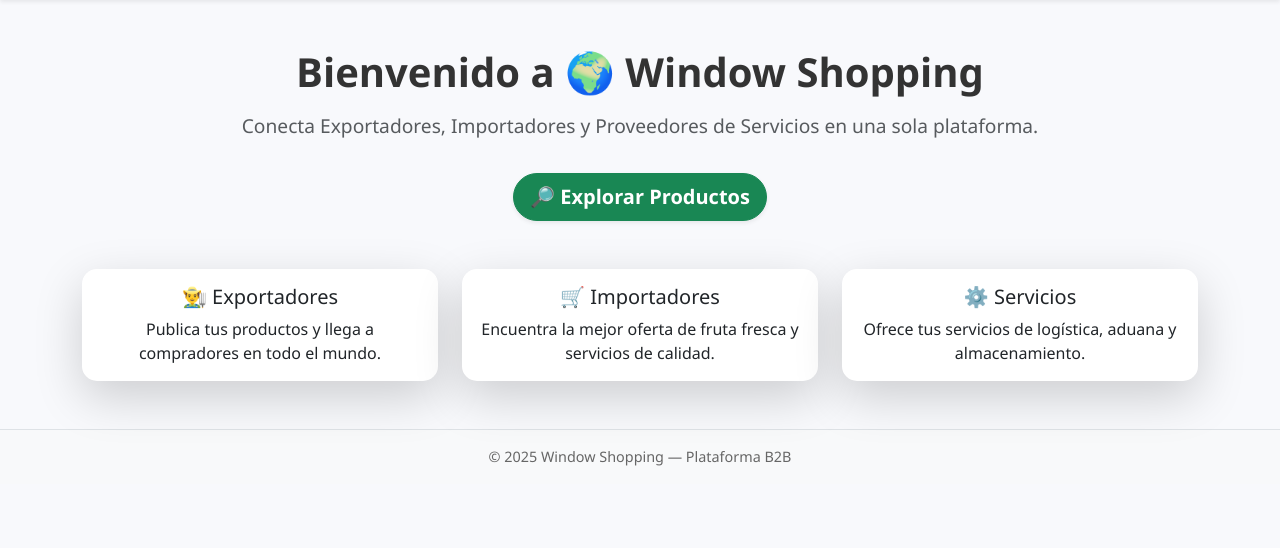
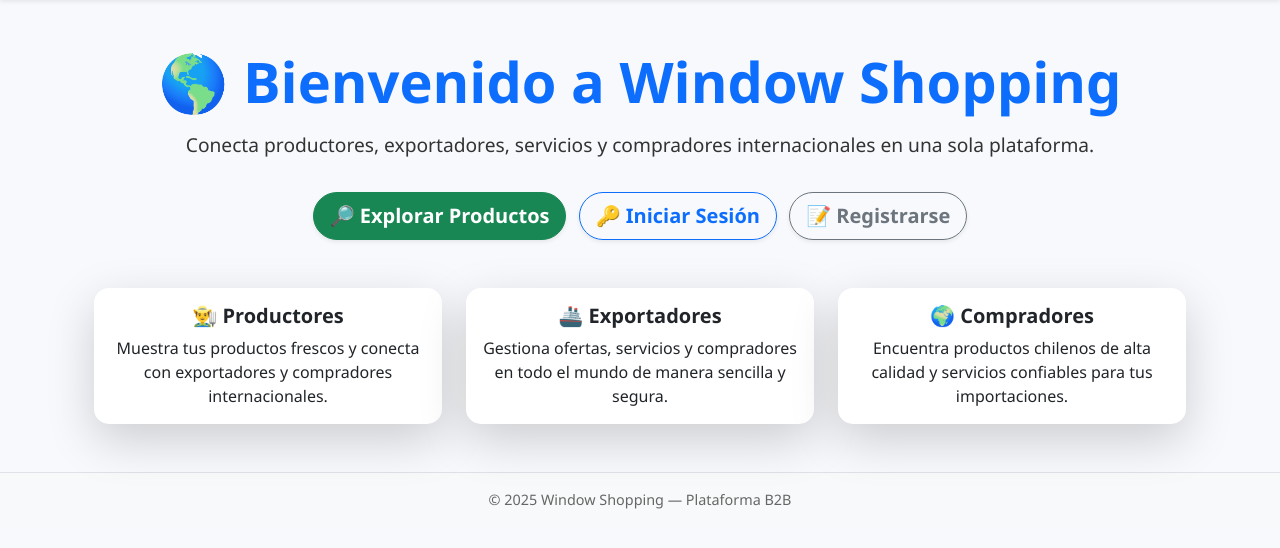
Before and after one commit to crhistopher09ponce04-art/Window-Shopping, a Flask app: page / in a window 1280 px wide. Shown: the part 57-605 px from the top of the page. Run offline with Flask 3, Linux system fonts and the light colour scheme.

Commit message:
Update landing.html

```diff
--- a/templates/landing.html
+++ b/templates/landing.html
@@ -1,33 +1,57 @@
 {% extends "base.html" %}
+
 {% block content %}
-<div class="text-center">
-    <h1 class="fw-bold mb-3">Bienvenido a 🌍 Window Shopping</h1>
-    <p class="lead text-muted">Conecta Exportadores, Importadores y Proveedores de Servicios en una sola plataforma.</p>
-    <a href="{{ url_for('explorar') }}" class="btn btn-lg btn-success shadow-sm mt-3">🔎 Explorar Productos</a>
+<div class="container text-center mt-5">
+    <h1 class="display-4 fw-bold text-primary">🌎 Bienvenido a Window Shopping</h1>
+    <p class="lead mt-3">
+        Conecta productores, exportadores, servicios y compradores internacionales en una sola plataforma.
+    </p>
+
+    <!-- Botón corregido -->
+    <a href="{{ url_for('dashboard') }}" class="btn btn-lg btn-success shadow-sm mt-3">
+        🔎 Explorar Productos
+    </a>
+
+    <a href="{{ url_for('login') }}" class="btn btn-lg btn-outline-primary shadow-sm mt-3 ms-2">
+        🔑 Iniciar Sesión
+    </a>
+    <a href="{{ url_for('register') }}" class="btn btn-lg btn-outline-secondary shadow-sm mt-3 ms-2">
+        📝 Registrarse
+    </a>
 </div>
 
-<div class="row mt-5 text-center">
-    <div class="col-md-4">
-        <div class="card shadow-lg border-0">
-            <div class="card-body">
-                <h5 class="card-title">👨‍🌾 Exportadores</h5>
-                <p class="card-text">Publica tus productos y llega a compradores en todo el mundo.</p>
+<div class="container mt-5">
+    <div class="row g-4">
+        <div class="col-md-4">
+            <div class="card shadow-lg border-0 h-100">
+                <div class="card-body text-center">
+                    <h5 class="card-title fw-bold">👨‍🌾 Productores</h5>
+                    <p class="card-text">
+                        Muestra tus productos frescos y conecta con exportadores y compradores internacionales.
+                    </p>
+                </div>
             </div>
         </div>
-    </div>
-    <div class="col-md-4">
-        <div class="card shadow-lg border-0">
-            <div class="card-body">
-                <h5 class="card-title">🛒 Importadores</h5>
-                <p class="card-text">Encuentra la mejor oferta de fruta fresca y servicios de calidad.</p>
+
+        <div class="col-md-4">
+            <div class="card shadow-lg border-0 h-100">
+                <div class="card-body text-center">
+                    <h5 class="card-title fw-bold">🚢 Exportadores</h5>
+                    <p class="card-text">
+                        Gestiona ofertas, servicios y compradores en todo el mundo de manera sencilla y segura.
+                    </p>
+                </div>
             </div>
         </div>
-    </div>
-    <div class="col-md-4">
-        <div class="card shadow-lg border-0">
-            <div class="card-body">
-                <h5 class="card-title">⚙️ Servicios</h5>
-                <p class="card-text">Ofrece tus servicios de logística, aduana y almacenamiento.</p>
+
+        <div class="col-md-4">
+            <div class="card shadow-lg border-0 h-100">
+                <div class="card-body text-center">
+                    <h5 class="card-title fw-bold">🌍 Compradores</h5>
+                    <p class="card-text">
+                        Encuentra productos chilenos de alta calidad y servicios confiables para tus importaciones.
+                    </p>
+                </div>
             </div>
         </div>
     </div>
```
